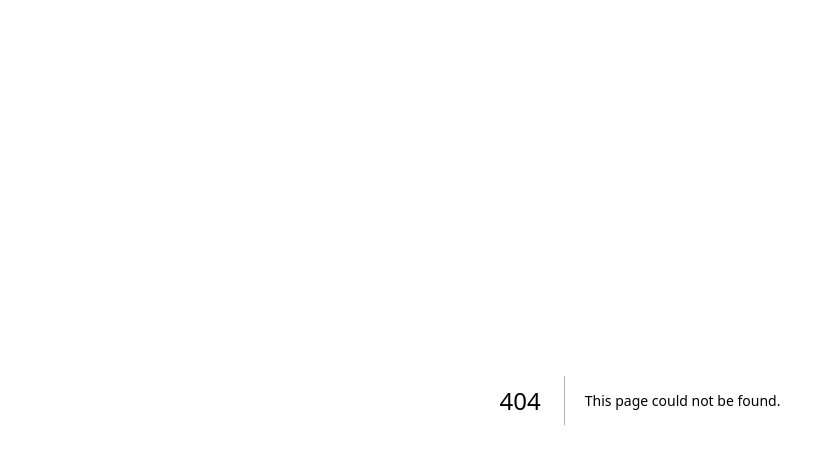
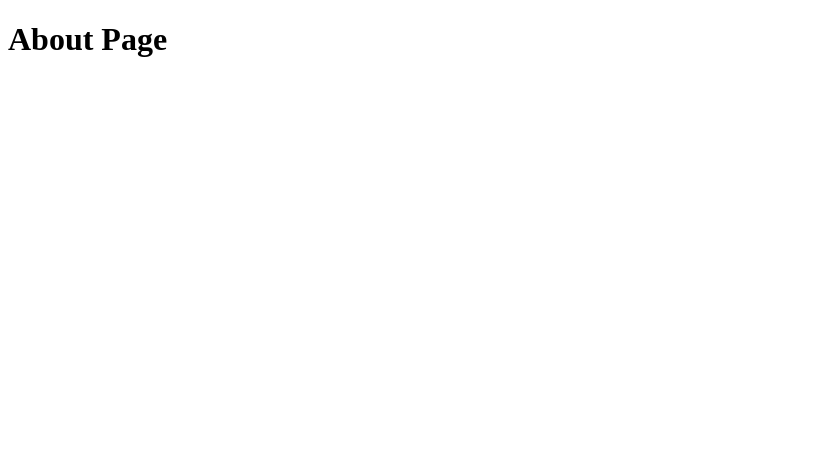
Before and after one commit to Bori-github/nextjs-intro, a Next.js app: page /about in a window 1280 px wide. Before the commit this address had no page. Shown: the top 464 px of the page, without its empty margins (0-835 px from the left). Built offline with nearby package versions, Linux system fonts and the light colour scheme.

Commit message:
✨ About page 생성

```diff
--- /dev/null
+++ b/pages/about.tsx
@@ -0,0 +1,5 @@
+const AboutPage = () => {
+  return <h1>About Page</h1>;
+};
+
+export default AboutPage;
```
